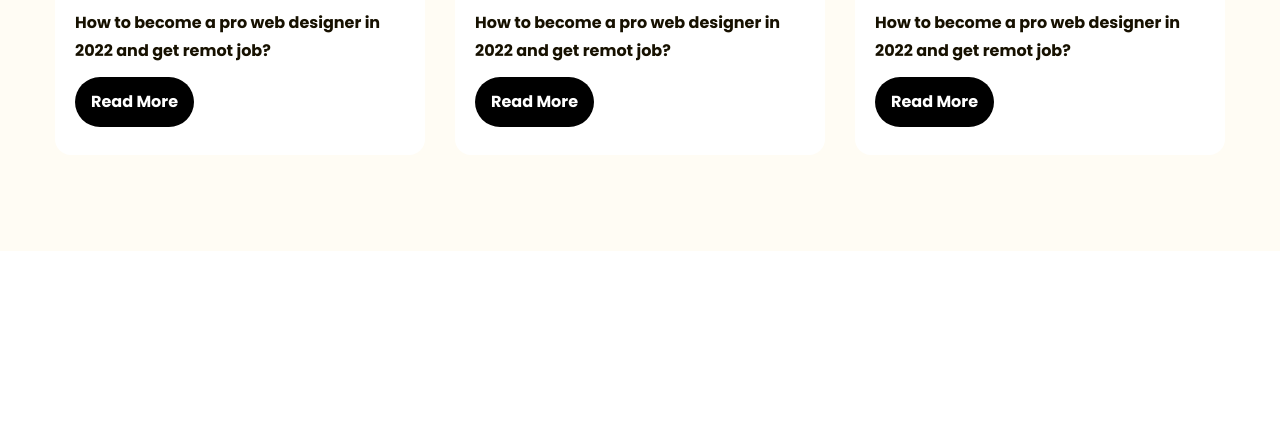
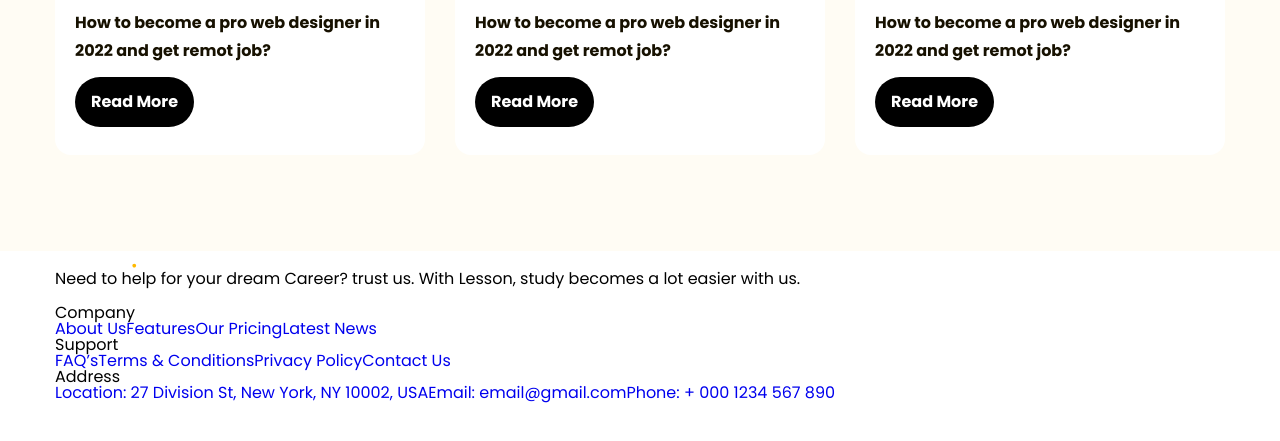
Before and after one commit to CongTrann/figma-to-html, a plain HTML site: page index.html in a window 1280 px wide. Shown: the part 4334-4775 px from the top of the page. Drawn offline with Linux system fonts and the light colour scheme.

Commit message:
code phần footer

```diff
--- a/assets/css/style.css
+++ b/assets/css/style.css
@@ -573,3 +573,5 @@ ul {
 .blogs .item .btn:hover {
   background: var(--primary-color);
 }
+
+/* ==================   footer   ======================= */
--- a/index.html
+++ b/index.html
@@ -405,5 +405,105 @@
         </div>
       </div>
     </main>
+    <!------------- footer ----------------->
+
+    <footer class="footer">
+      <div class="main-content">
+        <div class="row">
+          <!-------------- column1 -------------->
+          <div class="column">
+            <img
+              src="./assets/img/logofooter.svg"
+              alt="logofooter"
+              class="logo"
+            />
+            <p class="desc">
+              Need to help for your dream Career? trust us. With Lesson, study
+              becomes a lot easier with us.
+            </p>
+            <div class="socials">
+              <a href="#!">
+                <img
+                  src="./assets/img/twitter.svg"
+                  alt="twitter"
+                  class="icon"
+                />
+              </a>
+              <a href="#!">
+                <img src="./assets/img/f.svg" alt="facebook" class="icon" />
+              </a>
+              <a href="#!">
+                <img
+                  src="./assets/img/linked_in.svg"
+                  alt="linkedin"
+                  class="icon"
+                />
+              </a>
+              <a href="#!">
+                <img
+                  src="./assets/img/instagram.svg"
+                  alt="instagram"
+                  class="icon"
+                />
+              </a>
+            </div>
+          </div>
+          <!-------------- column2 -------------->
+          <div class="column">
+            <h3 class="title">Company</h3>
+            <ul class="list">
+              <li>
+                <a href="#!">About Us</a>
+              </li>
+              <li>
+                <a href="#!">Features</a>
+              </li>
+              <li>
+                <a href="#!">Our Pricing</a>
+              </li>
+              <li>
+                <a href="#!">Latest News</a>
+              </li>
+            </ul>
+          </div>
+          <!-------------- column3 -------------->
+          <div class="column">
+            <h3 class="title">Support</h3>
+            <ul class="list">
+              <li>
+                <a href="#!">FAQ’s</a>
+              </li>
+              <li>
+                <a href="#!">Terms & Conditions</a>
+              </li>
+              <li>
+                <a href="#!">Privacy Policy</a>
+              </li>
+              <li>
+                <a href="#!">Contact Us</a>
+              </li>
+            </ul>
+          </div>
+          <!-------------- column4 -------------->
+          <div class="column">
+            <h3 class="title">Address</h3>
+            <ul class="list">
+              <li>
+                <a href="#!"
+                  ><strong>Location:</strong> 27 Division St, New York, NY
+                  10002, USA</a
+                >
+              </li>
+              <li>
+                <a href="#!"><strong>Email:</strong> email@gmail.com</a>
+              </li>
+              <li>
+                <a href="#!"><strong>Phone:</strong> + 000 1234 567 890</a>
+              </li>
+            </ul>
+          </div>
+        </div>
+      </div>
+    </footer>
   </body>
 </html>
```
Also changed, not shown: assets/img/f.svg (added), assets/img/instagram.svg (added), assets/img/linked_in.svg (added), assets/img/logofooter.svg (added), assets/img/twitter.svg (added).
